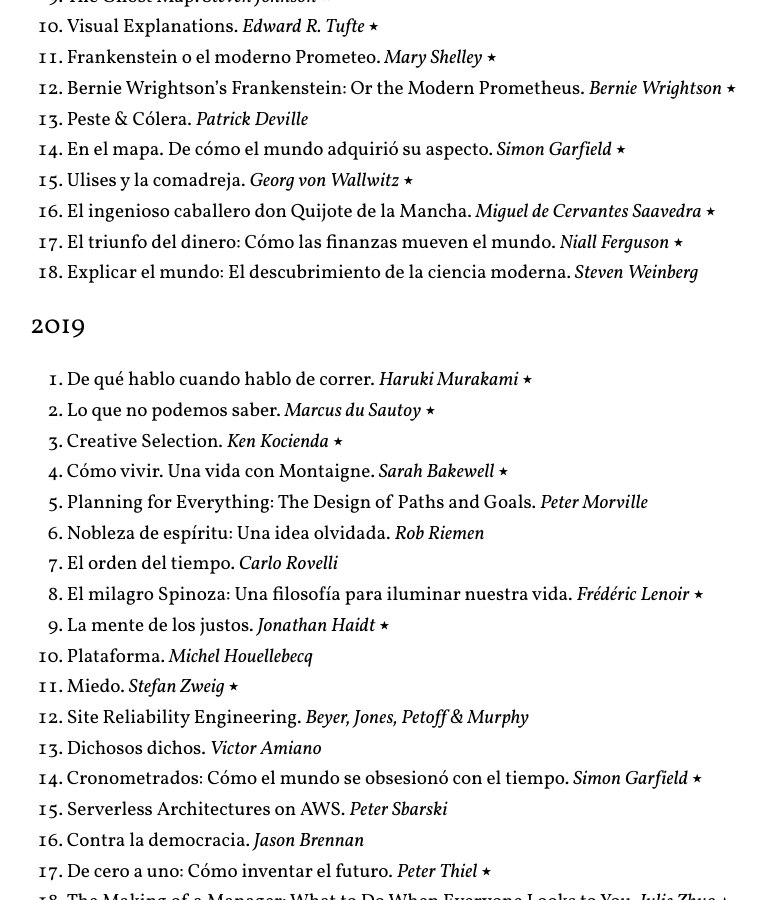
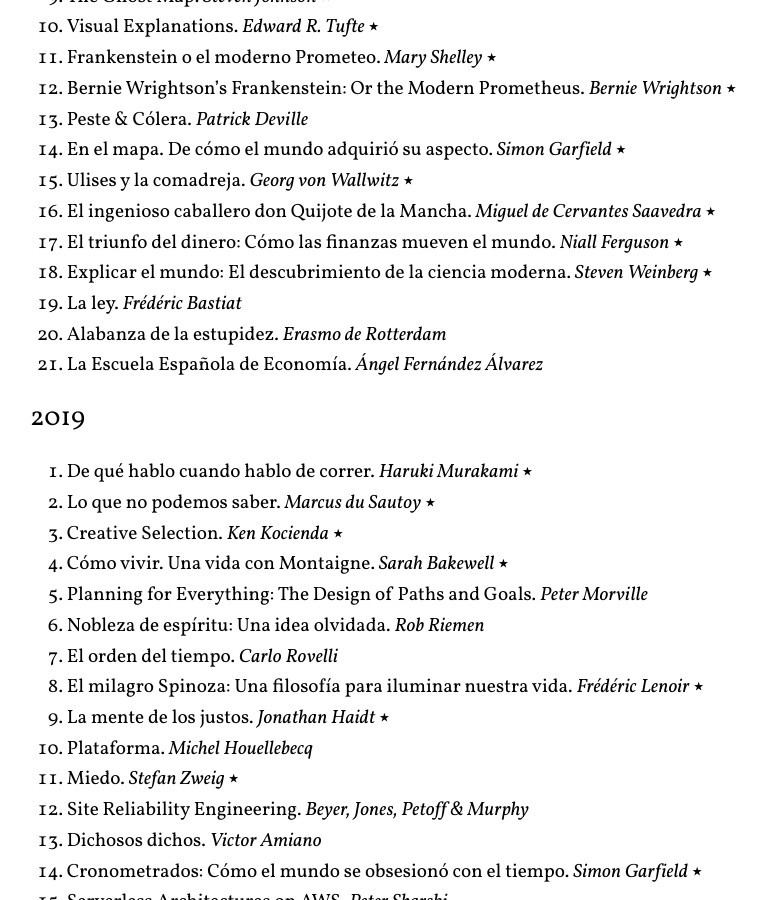
Before and after one commit to arturoherrero/arturoherrero.com, a Jekyll site: the page built from pages/books.md, in a window 1280 px wide and 900 px high, scrolled down 593 px. Shown: the whole window, without its empty margins (250-1017 px from the left). Built offline with Jekyll 4.4.1, drawn with Linux system fonts in a browser that asks for light colours.

Commit message:
Update books list

```diff
--- a/pages/books.md
+++ b/pages/books.md
@@ -27,7 +27,10 @@
 15. Ulises y la comadreja. *Georg von Wallwitz* ⭑
 16. El ingenioso caballero don Quijote de la Mancha. *Miguel de Cervantes Saavedra* ⭑
 17. El triunfo del dinero: Cómo las finanzas mueven el mundo. *Niall Ferguson* ⭑
-18. Explicar el mundo: El descubrimiento de la ciencia moderna. *Steven Weinberg*
+18. Explicar el mundo: El descubrimiento de la ciencia moderna. *Steven Weinberg* ⭑
+19. La ley. *Frédéric Bastiat*
+20. Alabanza de la estupidez. *Erasmo de Rotterdam*
+21. La Escuela Española de Economía. *Ángel Fernández Álvarez*
 
 
 ### 2019
```
